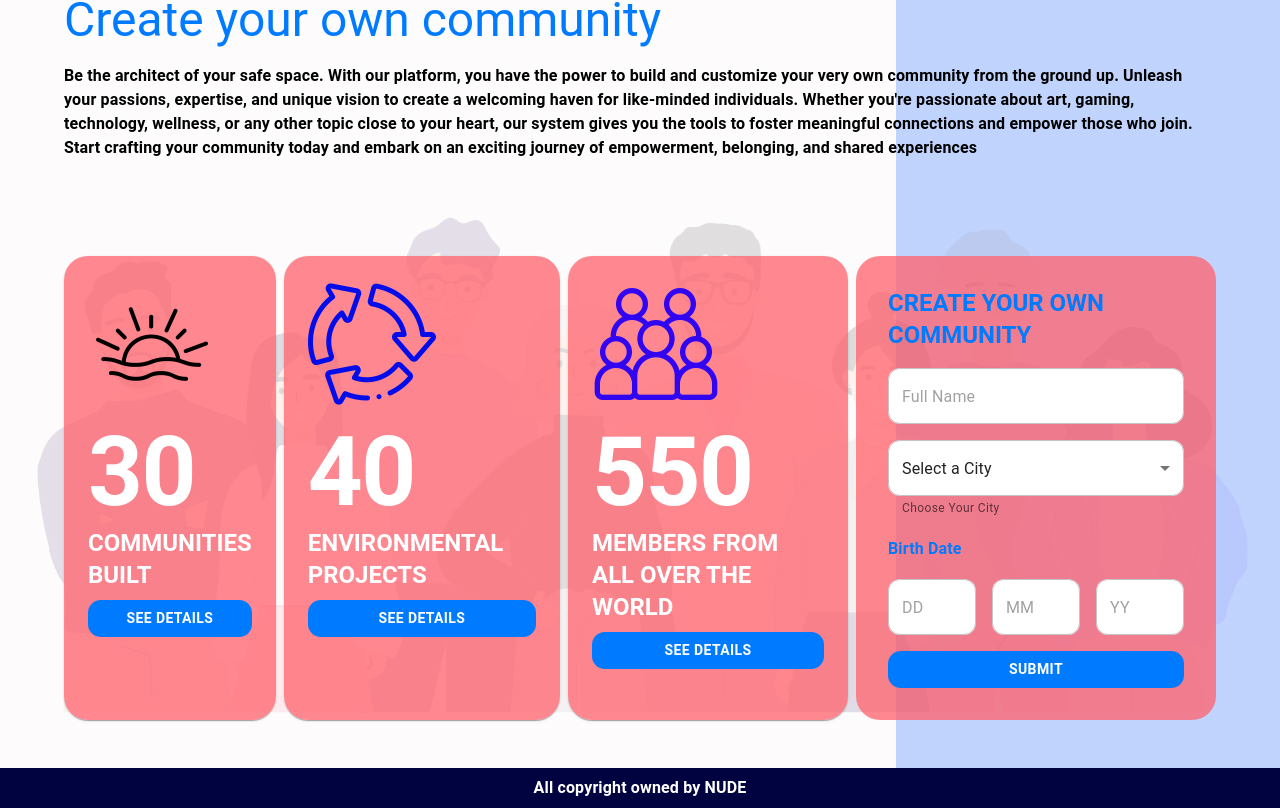
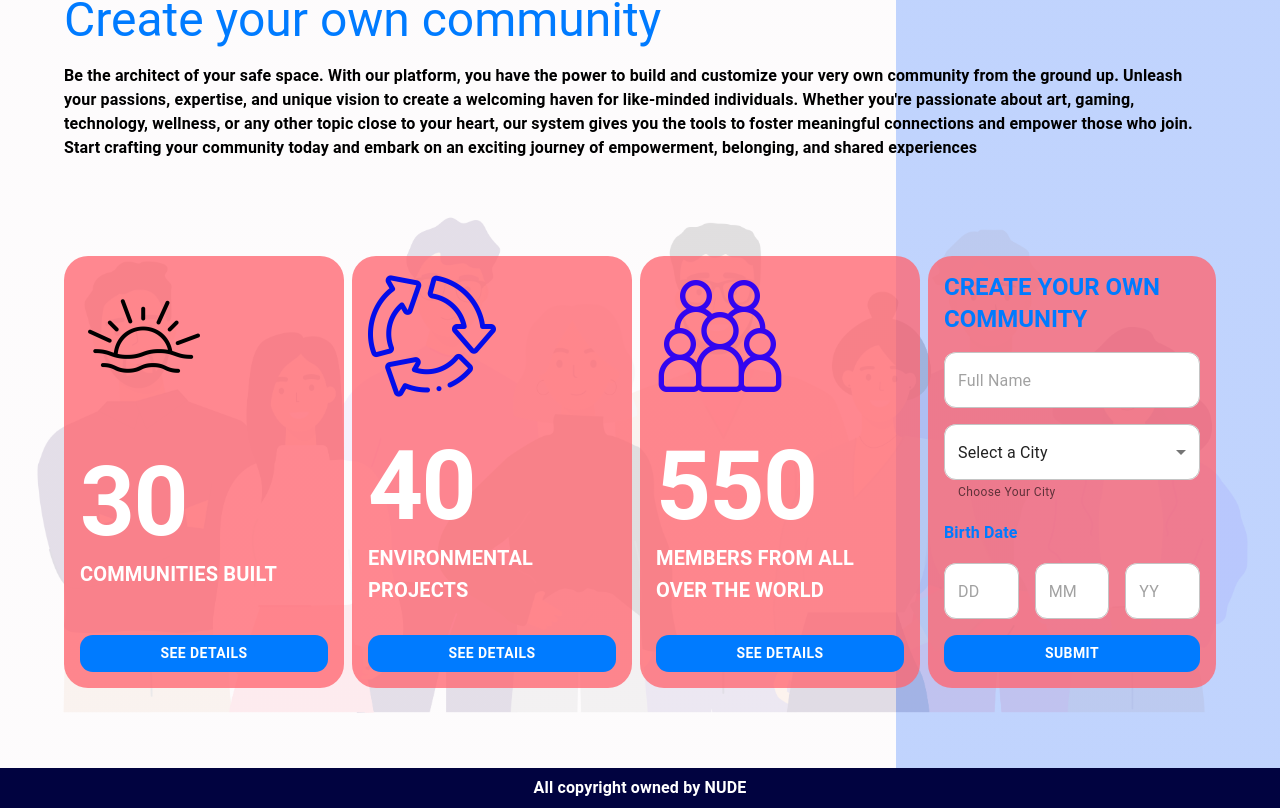
Before and after one commit to anugcodes/CCES-School, a React (Vite) app: page / in a window 1280 px wide. Shown: the part 3037-3845 px from the top of the page. Built offline with nearby package versions, Linux system fonts and the light colour scheme.

Commit message:
community cards

```diff
--- a/src/components/community/createCommunity.jsx
+++ b/src/components/community/createCommunity.jsx
@@ -26,7 +26,7 @@ const Community = () => {
         }}
       >
         <Container maxWidth="lg">
-          <Stack direction={"column"} spacing={2} sx={{ p: "3rem 0" }}>
+          <Stack direction={"column"} spacing={2} sx={{ p: "3rem 0 5rem 0" }}>
             <Typography
               variant="h3"
               sx={{
--- a/src/components/community/simpleCard.jsx
+++ b/src/components/community/simpleCard.jsx
@@ -8,7 +8,6 @@ import {
   TextField,
   MenuItem,
 } from "@mui/material";
-import { Input } from "@mui/material";
 import { css } from "@emotion/react";
 
 import { useState } from "react";
@@ -37,12 +36,12 @@ const CommunityCard = () => {
       position: "relative",
       background: "#ff6670c5",
       borderRadius: "1.5rem",
-      padding: ".5rem",
+      padding: "1rem",
+      minWidth: "200px",
       maxWidth: "280px",
+      width: "100%",
       "@media (max-width: 900px)": {
         maxWidth: "480px",
-        left: "20%",
-        right: "50%",
       },
     },
     button: {
@@ -58,20 +57,19 @@ const CommunityCard = () => {
       <Stack
         direction={{ md: "row", xs: "column" }}
         spacing={1}
-        alignContent={"center"}
+        alignContent={"flex-start"}
       >
-        <Card
+        <Box
           sx={styles.cards}
           data-aos="fade-right"
           data-aos-offset="300"
           data-aos-easing="ease-in-sine"
         >
-          <CardContent>
           <Stack
             direction={"column"}
             spacing={1}
             sx={{ height: "100%" }}
-              justifyContent={"space-evenly"}
+            justifyContent={"space-between"}
           >
             <img
               src={sun}
@@ -87,7 +85,7 @@ const CommunityCard = () => {
                 30
               </Typography>
               <Typography
-                  variant="h5"
+                variant="h6"
                 sx={{
                   fontWeight: "600",
                   color: "white",
@@ -99,21 +97,19 @@ const CommunityCard = () => {
             </Box>
             <Button sx={styles.button}>See Details</Button>
           </Stack>
-          </CardContent>
-        </Card>
-        <Card
+        </Box>
+        <Box
           sx={styles.cards}
           data-aos="fade-right"
           data-aos-offset="300"
           data-aos-easing="ease-in-sine"
           data-aos-delay="500"
         >
-          <CardContent>
           <Stack
             direction={"column"}
             spacing={1}
             sx={{ height: "100%" }}
-              justifyContent={"space-evenly"}
+            justifyContent={"space-between"}
           >
             <img
               src={recycle}
@@ -129,7 +125,7 @@ const CommunityCard = () => {
                 40
               </Typography>
               <Typography
-                  variant="h5"
+                variant="h6"
                 sx={{
                   fontWeight: "600",
                   color: "white",
@@ -141,21 +137,19 @@ const CommunityCard = () => {
             </Box>
             <Button sx={styles.button}>See Details</Button>
           </Stack>
-          </CardContent>
-        </Card>
-        <Card
+        </Box>
+        <Box
           sx={styles.cards}
           data-aos="fade-right"
           data-aos-offset="300"
           data-aos-easing="ease-in-sine"
           data-aos-delay="1000"
         >
-          <CardContent>
           <Stack
             direction={"column"}
             spacing={1}
             sx={{ height: "100%" }}
-              justifyContent={"space-evenly"}
+            justifyContent={"space-between"}
           >
             <img
               src={community}
@@ -171,7 +165,7 @@ const CommunityCard = () => {
                 550
               </Typography>
               <Typography
-                  variant="h5"
+                variant="h6"
                 sx={{
                   fontWeight: "600",
                   color: "white",
@@ -183,8 +177,7 @@ const CommunityCard = () => {
             </Box>
             <Button sx={styles.button}>See Details</Button>
           </Stack>
-          </CardContent>
-        </Card>
+        </Box>
 
         {/* box form */}
         <Box
@@ -192,15 +185,15 @@ const CommunityCard = () => {
           md={4}
           sx={{
             background: "#ff6670c5",
-            padding: "2rem",
+            padding: "1rem",
+            width: "100%",
             borderRadius: "1.5rem",
-            maxWidth: "360px",
             "@media (max-width: 900px)": {
               maxWidth: "480px",
             },
           }}
           data-aos="fade-right"
-          data-aos-offset="300"
+          data-aos-offset="100"
           data-aos-easing="ease-in-sine"
           data-aos-delay="1500"
         >
--- a/src/components/navigation-bar.jsx
+++ b/src/components/navigation-bar.jsx
@@ -1,11 +1,10 @@
 import React from "react";
-import { Link, useLoaderData, NavLink } from "react-router-dom";
+import { Link } from "react-router-dom";
 import Container from "@mui/material/Container";
 import Stack from "@mui/material/Stack";
 import Typography from "@mui/material/Typography";
 import Box from "@mui/material/Box";
 import { Menu, MenuItem, IconButton } from "@mui/material";
-import { useState } from "react";
 import MenuIcon from "@mui/icons-material/Menu";
 
 import { useLocation } from "react-router-dom";
```
Lines whose indentation alone changed are shown as unchanged.
